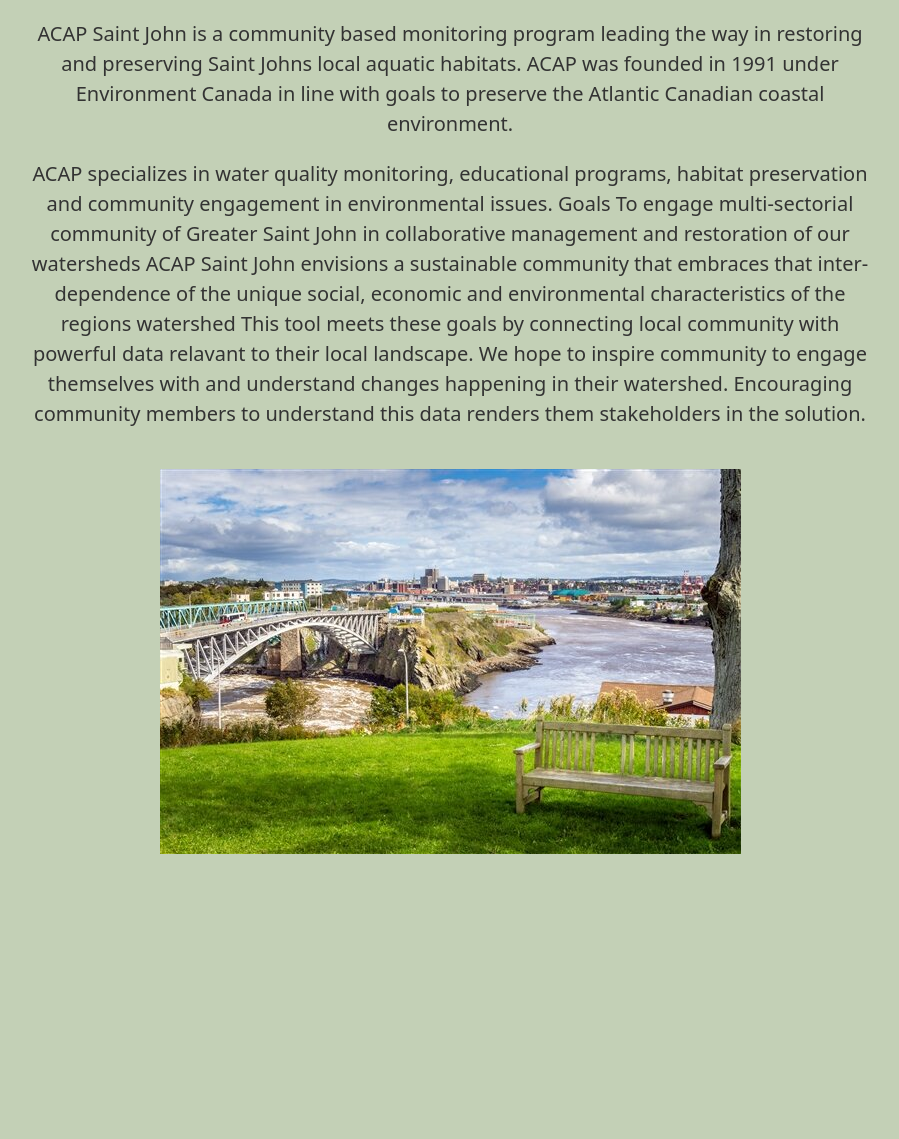
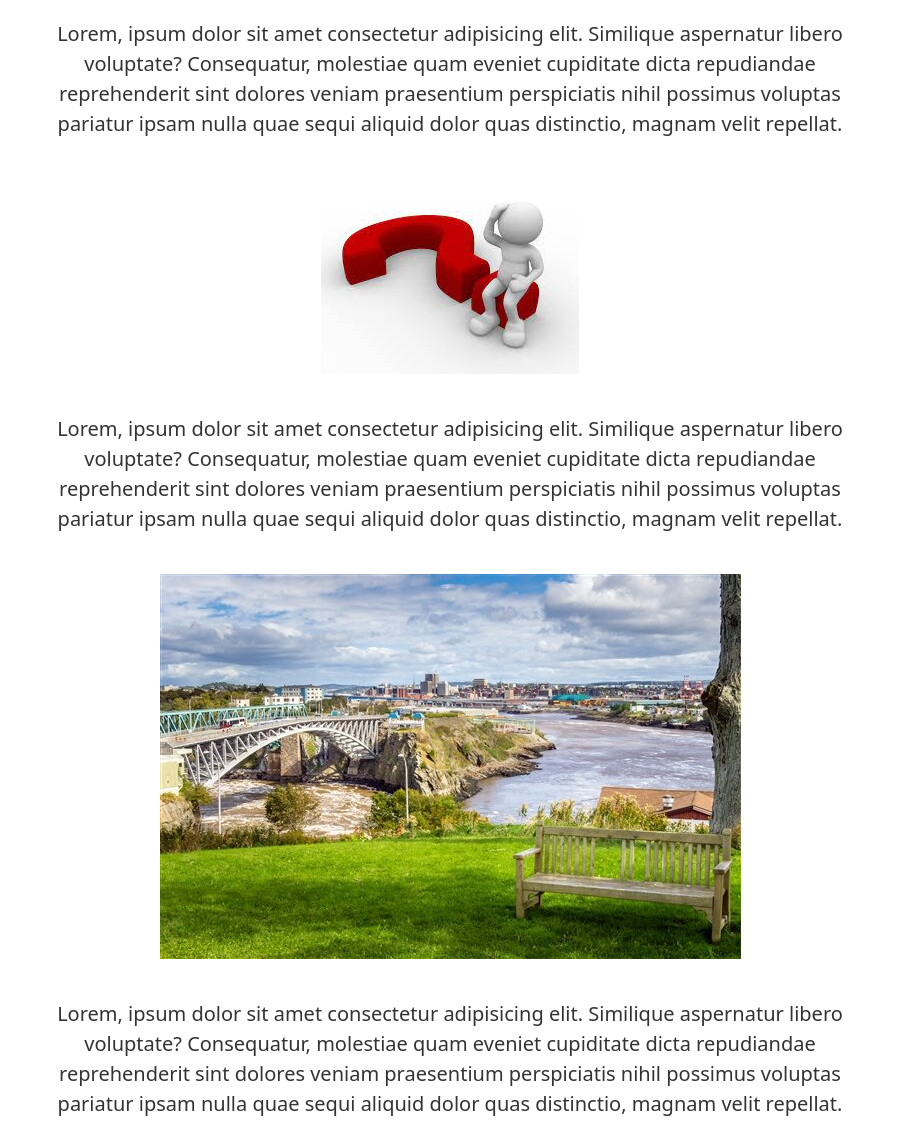
Before and after one commit to egosnell/ELA-Hackathon-2023, a Flask app: page /About_ACAP in a window 1280 px wide. Shown: the part 249-1388 px from the top of the page, without its empty margins (190-1089 px from the left). Before the commit the page ends 1103 px from the top, so only its background shows below. Run offline with Flask 3, Linux system fonts and the light colour scheme.

Commit message:
Revert "editing text"
This reverts commit 63e3b707b176f673095e27ab461a88a20c936de0.

```diff
--- a/app.py
+++ b/app.py
@@ -46,13 +46,12 @@ if __name__ == '__main__':
 @app.route("/Data", methods=['GET', 'POST'])
 def Data():
     active_page = "data"
-    site_list = []
-
+    site_list = [];
     if request.method == 'POST':
         for s in ['LorneUp','LorneDown','StRestUp','StRestDown','SouthBayUp','SouthBayDown','INUP','INDN',
                   'MCUP','MCDN','LittleRiverUp','LittleRiverDown','HazenCreekUp','RedHeadMarsh']:
             site = request.form.get(s)
-            if site is not None:
+            if site != None:
                 print(site)
                 site_list.append(site)
 
--- a/templates/about.html
+++ b/templates/about.html
@@ -3,40 +3,32 @@
 {% block content %}
   <!-- Page title banner over Image 1 -->
   <div class="page-title-banner">
-    <h1 class="display-4"><strong>ABOUT ACAP SAINT JOHN</strong></h1>
+    <h1 class="display-4"><strong>THE PROBLEM ACAP FACES</strong></h1>
   </div>
-
-  <body style="background-color: rgba(157, 178, 135, 0.609)">
-  </body>
 
   <!-- Insert your images here -->
   <div class="text-center">
     <div class="lead-container">
-      <p class="lead text-center">ACAP Saint John is a community based monitoring program leading
-        the way in restoring and preserving Saint Johns local aquatic habitats. ACAP was founded
-        in 1991 under Environment Canada in line with goals to preserve the Atlantic Canadian coastal
-        environment.
-
-
-        </p>
+      <p class="lead text-center">Lorem, ipsum dolor sit amet consectetur adipisicing elit. Similique
+        aspernatur libero voluptate? Consequatur, molestiae quam eveniet cupiditate dicta repudiandae
+        reprehenderit sint dolores veniam praesentium perspiciatis nihil possimus voluptas pariatur
+        ipsam nulla quae sequi aliquid dolor quas distinctio, magnam velit repellat.</p>
     </div>
     <div>
-
+    <img src="{{ url_for('static', filename='Photos/image1.jpg') }}" alt="Image 1" class="img-fluid">
     </div>
     <div class="lead-container">
-      <p class="lead text-center">ACAP specializes in water quality monitoring, educational programs,
-        habitat preservation and community engagement in environmental issues.
-
-        Goals
-        To engage multi-sectorial community of Greater Saint John in collaborative management and
-        restoration of our watersheds ACAP Saint John envisions a sustainable community that embraces that
-        inter-dependence of the unique social, economic and environmental characteristics of the regions watershed
-
-        This tool meets these goals by connecting local community with powerful data relavant to their local landscape. We hope to inspire community to engage themselves with and understand changes happening in their watershed. Encouraging community members to understand this data renders them stakeholders in the solution. </p>
+      <p class="lead text-center">Lorem, ipsum dolor sit amet consectetur adipisicing elit. Similique
+        aspernatur libero voluptate? Consequatur, molestiae quam eveniet cupiditate dicta repudiandae
+        reprehenderit sint dolores veniam praesentium perspiciatis nihil possimus voluptas pariatur
+        ipsam nulla quae sequi aliquid dolor quas distinctio, magnam velit repellat.</p>
     </div>
     <img src="{{ url_for('static', filename='Photos/image2.jpg') }}" alt="Image 2" class="img-fluid">
     <div class="lead-container">
-      <p class="lead text-center"></p>
+      <p class="lead text-center">Lorem, ipsum dolor sit amet consectetur adipisicing elit. Similique
+        aspernatur libero voluptate? Consequatur, molestiae quam eveniet cupiditate dicta repudiandae
+        reprehenderit sint dolores veniam praesentium perspiciatis nihil possimus voluptas pariatur
+        ipsam nulla quae sequi aliquid dolor quas distinctio, magnam velit repellat.</p>
     </div>
   </div>
 
--- a/templates/data.html
+++ b/templates/data.html
@@ -52,7 +52,7 @@
                     name: site,  // Use the site name as the trace name
                     marker: {
                         symbol: filteredData.map(row => row.ResultValue > thresholdValue ? 'star' : 'circle'),
-                        size: filteredData.map(row => row.ResultValue > thresholdValue ? 15 : 9),
+                        size: filteredData.map(row => row.ResultValue > thresholdValue ? 15 : 10),
                         line: {
                             width: 2
                         }
--- a/templates/navbar.html
+++ b/templates/navbar.html
@@ -17,7 +17,6 @@
           </li>
           <li class="nav-item dropdown">
             <a class="nav-link dropdown-toggle" href="{{ url_for('Discussion') }}" role="button" data-bs-toggle="dropdown" aria-expanded="false">
-              Discussion
             </a>
             <ul class="dropdown-menu">
               <li><a class="dropdown-item" href="{{ url_for('Thread1') }}">Thread1</a></li>
```
Also changed, not shown: templates/home.html (+10 -12 lines), templates/problem.html (+9 -10 lines).
